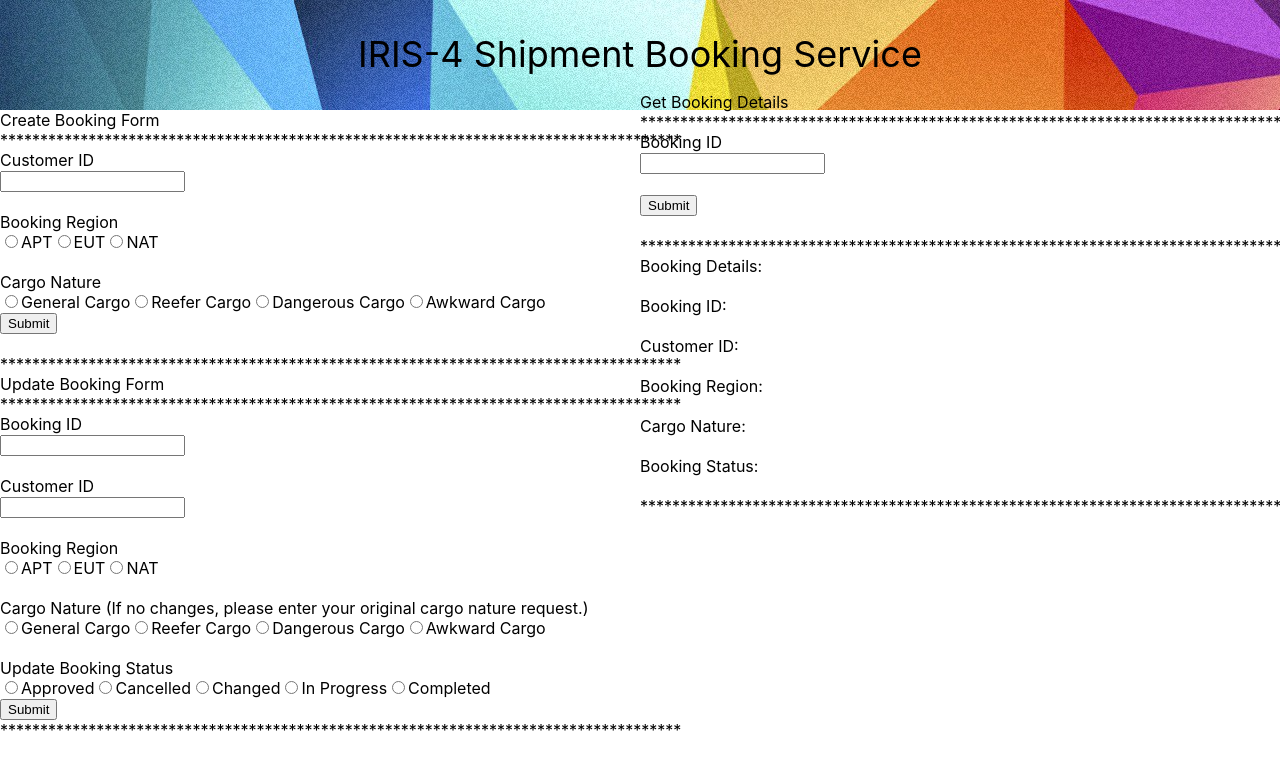
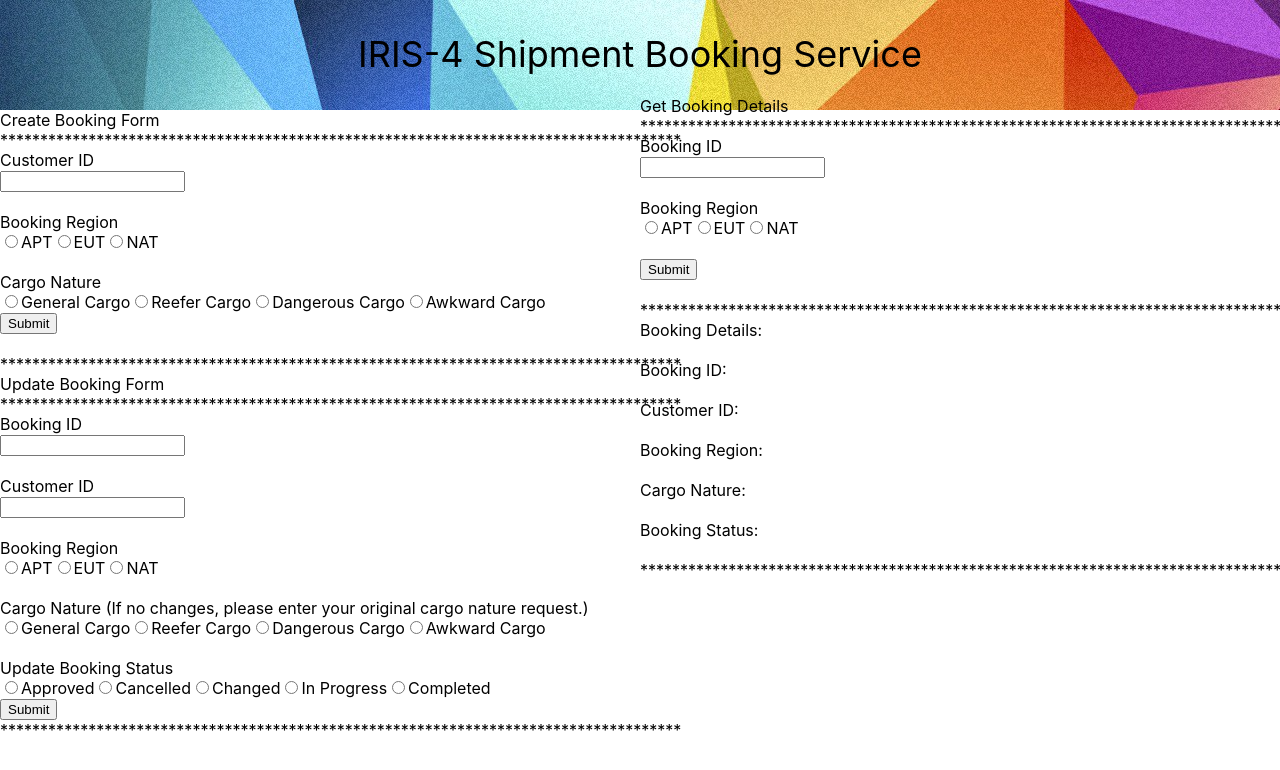
Before and after one commit to Minionb/Shipment_Booking_WebApp, a React (Create React App) app: page / in a window 1280 px wide. Shown: the top 770 px of the page. Built offline with nearby package versions, Linux system fonts and the light colour scheme.

Commit message:
Hilary: Modified GetBooking API to get by ID + Region instead of get by ID only, Stored API URL to Constants.js

```diff
--- a/package.json
+++ b/package.json
@@ -13,7 +13,7 @@
     "react-scripts": "3.4.1"
   },
   "scripts": {
-    "start": "react-scripts start",
+    "start": "set PORT=3001 && react-scripts start",
     "build": "react-scripts build",
     "test": "react-scripts test",
     "eject": "react-scripts eject"
--- /dev/null
+++ b/src/Constants/Constants.js
@@ -0,0 +1,2 @@
+export const BACKEND_HOST_URL = "http://localhost:8082/"
+export const BOOKING_INFO_PATH = "bookings/";
--- a/src/ShipmentBookingServiceContainer/ShippingBookingServiceHomeContainer.js
+++ b/src/ShipmentBookingServiceContainer/ShippingBookingServiceHomeContainer.js
@@ -35,7 +35,7 @@ export default class ShippingBookingServiceHomeContainer extends Component {
               </Col>
               <Col span={8} offset={8}>
                 <div
-                  style={{ position: "absolute", left: "50%", top: "11.5%" }}
+                  style={{ position: "absolute", left: "50%", top: "12%" }}
                 >
                   Get Booking Details
                   <br />
--- a/src/ShipmentBookingServiceHomeBody/CreateBookingForm.js
+++ b/src/ShipmentBookingServiceHomeBody/CreateBookingForm.js
@@ -1,7 +1,7 @@
 import React, { Component } from "react";
-
 import { Form, Input, Button, Radio, message } from "antd";
 import axios from "axios";
+import { BACKEND_HOST_URL, BOOKING_INFO_PATH } from "../Constants/Constants";
 
 const layout = {
   labelCol: { span: 8 },
@@ -42,7 +42,7 @@ export default class CreateBookingForm extends Component {
     console.log(event.target.value);
   }
   onSubmit() {
-    const CREATE_BOOKING_URL = "http://localhost:8080/bookings";
+    const CREATE_BOOKING_URL = BACKEND_HOST_URL + BOOKING_INFO_PATH;
     const createBookingRequest = {
       customerId: this.state.customerId,
       bookingRegion: this.state.bookingRegion,
--- a/src/ShipmentBookingServiceHomeBody/GetBookingForm.js
+++ b/src/ShipmentBookingServiceHomeBody/GetBookingForm.js
@@ -1,6 +1,7 @@
 import React, { Component } from "react";
-import { Form, Input, Button } from "antd";
+import { Form, Input, Button, Radio } from "antd";
 import axios from "axios";
+import { BACKEND_HOST_URL, BOOKING_INFO_PATH } from "../Constants/Constants";
 
 export default class GetBookingForm extends Component {
   constructor(props) {
@@ -9,6 +10,7 @@ export default class GetBookingForm extends Component {
     this.onBookingIdChange = this.onBookingIdChange.bind(this);
     this.onSubmit = this.onSubmit.bind(this);
     this.bookingDetails = this.bookingDetails.bind(this);
+    this.onRegionChange = this.onRegionChange.bind(this);
 
     this.state = {
       bookingId: "",
@@ -17,6 +19,7 @@ export default class GetBookingForm extends Component {
       cargoNature: "",
       status: "",
       chosenBookingId: "",
+      chosenBookingRegion: "",
     };
   }
 
@@ -25,9 +28,17 @@ export default class GetBookingForm extends Component {
     console.log(event.target.value);
   }
 
+  onRegionChange(event) {
+    this.setState({ bookingRegion: event.target.value });
+    console.log(event.target.value);
+  }
   onSubmit() {
     const GET_BOOKING_URL =
-      "http://localhost:8080/bookings/" + this.state.bookingId;
+      BACKEND_HOST_URL +
+      BOOKING_INFO_PATH +
+      this.state.bookingId +
+      "/" +
+      this.state.bookingRegion;
 
     axios.get(GET_BOOKING_URL).then((response) => {
       console.log(response.data);
@@ -40,7 +51,7 @@ export default class GetBookingForm extends Component {
     this.setState({
       chosenBookingId: bookingDetails.id,
       customerId: bookingDetails.customerId,
-      bookingRegion: bookingDetails.bookingRegion,
+      chosenBookingRegion: bookingDetails.bookingRegion,
       cargoNature: bookingDetails.cargoNature,
       status: bookingDetails.status,
     });
@@ -60,6 +71,16 @@ export default class GetBookingForm extends Component {
           />
         </Form.Item>
         <br />
+        Booking Region
+        <Radio.Group
+            value={this.state.bookingRegion}
+            onChange={this.onRegionChange}
+          >
+            <Radio.Button value="APT">APT</Radio.Button>
+            <Radio.Button value="EUT">EUT</Radio.Button>
+            <Radio.Button value="NAT">NAT</Radio.Button>
+          </Radio.Group>
+        <br />
         <Form.Item>
           <Button type="primary" htmlType="submit" onClick={this.onSubmit}>
             Submit
@@ -77,14 +98,15 @@ export default class GetBookingForm extends Component {
         Customer ID: {this.state.customerId}
         <br />
         <br />
-        Booking Region: {this.state.bookingRegion}
+        Booking Region: {this.state.chosenBookingRegion}
         <br />
         <br />
         Cargo Nature: {this.state.cargoNature}
         <br />
         <br />
         Booking Status: {this.state.status}
-        <br/><br/>
+        <br />
+        <br />
         *************************************************************************************
       </div>
     );
--- a/src/ShipmentBookingServiceHomeBody/UpdateBookingForm.js
+++ b/src/ShipmentBookingServiceHomeBody/UpdateBookingForm.js
@@ -1,6 +1,7 @@
 import React, { Component } from "react";
 import { Form, Input, Button, Radio, message } from "antd";
 import axios from "axios";
+import { BACKEND_HOST_URL, BOOKING_INFO_PATH } from "../Constants/Constants";
 
 const layout = {
   labelCol: { span: 8 },
@@ -52,7 +53,7 @@ export default class UpdateBookingForm extends Component {
   }
   onSubmit() {
     const UPDATE_BOOKING_URL =
-      "http://localhost:8080/bookings/" + this.state.bookingId;
+      BACKEND_HOST_URL + BOOKING_INFO_PATH + this.state.bookingId;
     const updateBookingRequest = {
       customerId: this.state.customerId,
       bookingRegion: this.state.bookingRegion,
```
